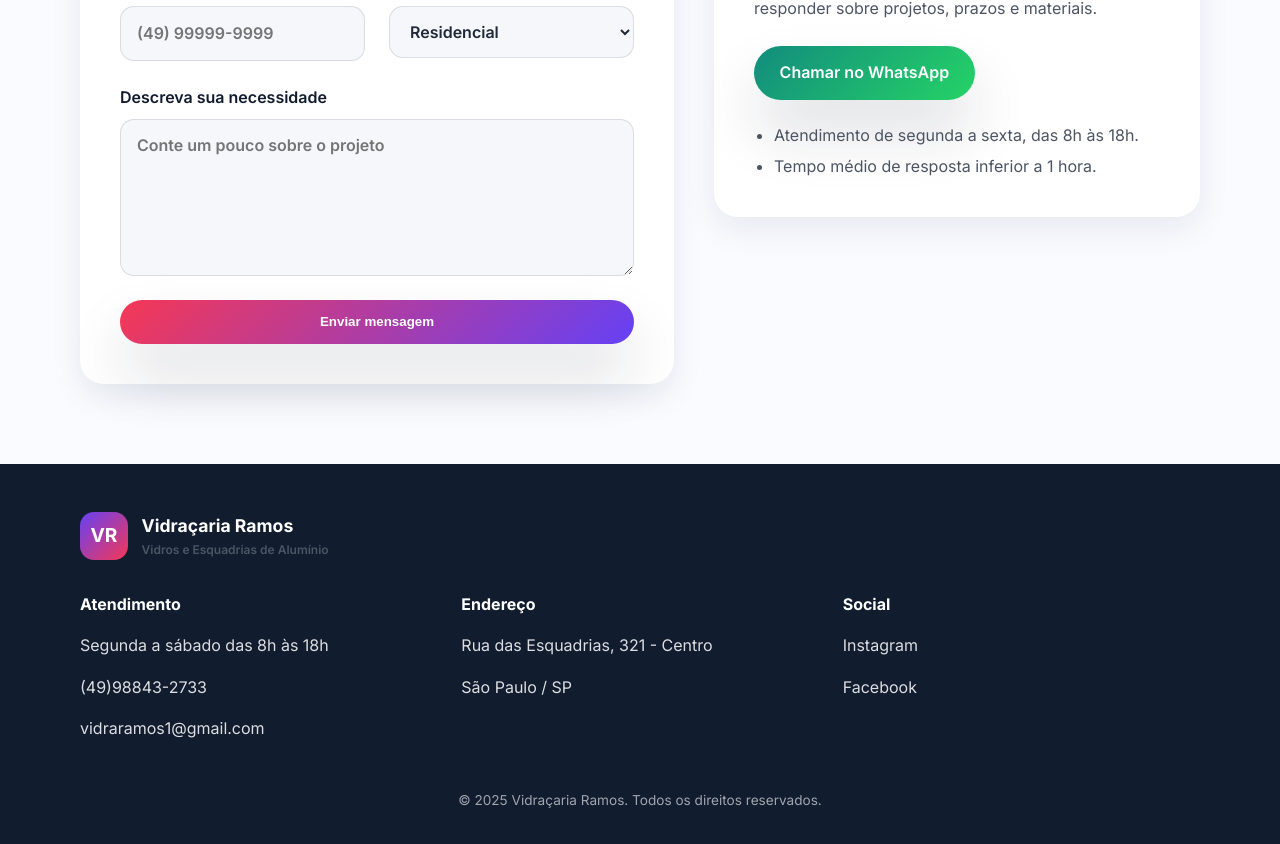
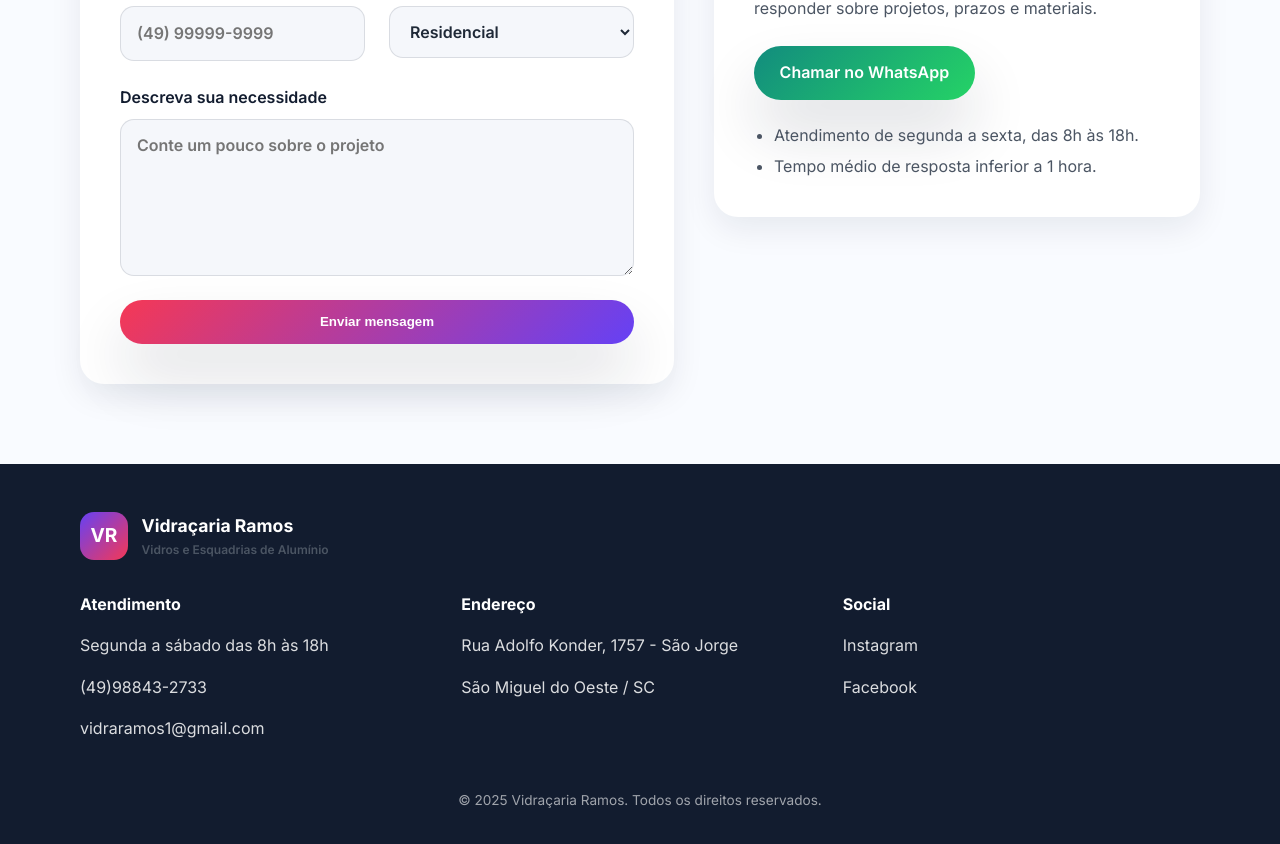
Before and after one commit to paulohramoss/landing-page, a React (Vite) app: page / in a window 1280 px wide. Shown: the part 5219-6063 px from the top of the page. Built offline with nearby package versions, Linux system fonts and the light colour scheme.

Commit message:
fix: atualizar informações de endereço e redes sociais no rodapé

```diff
--- a/src/components/Footer.tsx
+++ b/src/components/Footer.tsx
@@ -18,13 +18,13 @@ function Footer(): JSX.Element {
           </div>
           <div>
             <h4>Endereço</h4>
-            <p>Rua das Esquadrias, 321 - Centro</p>
-            <p>São Paulo / SP</p>
+            <p>Rua Adolfo Konder, 1757 - São Jorge</p>
+            <p>São Miguel do Oeste / SC</p>
           </div>
           <div>
             <h4>Social</h4>
             <p>
-              <a href="https://instagram.com" target="_blank" rel="noreferrer">
+              <a href="https://www.instagram.com/vidra_ramos/" target="_blank" rel="noreferrer">
                 Instagram
               </a>
             </p>
```
